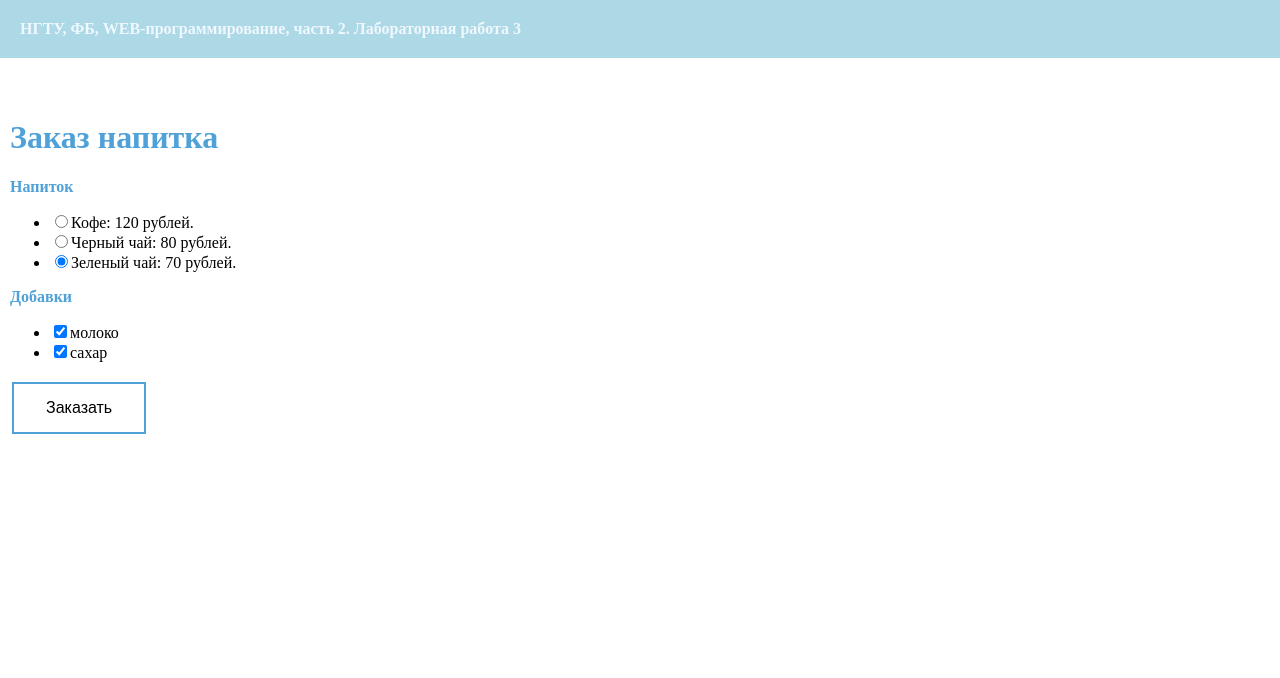
After one commit to tooliebby/web-programming-labs-2, a Flask app: page /lab3/order in a window 1280 px wide. The commit adds this page. Shown: the top 678 px of the page. Run offline with Flask 3, Linux system fonts and the light colour scheme.

Commit message:
Заказ напитка

```diff
--- a/lab3.py
+++ b/lab3.py
@@ -1,12 +1,12 @@
 from flask import Blueprint, render_template, request
 lab3 = Blueprint('lab3', __name__)
 
-
+#Роут "Лабораторная работа№3"
 @lab3.route('/lab3/')
 def lab():
     return render_template('lab3.html')
 
-
+#Роут "Формы"
 @lab3.route('/lab3/form1')
 def form1():
     errors = {}
@@ -18,3 +18,36 @@ def form1():
         errors['age'] = 'Заполните поле!'
     sex = request.args.get('sex')
     return render_template('form1.html', user=user, age=age, sex=sex, errors=errors)
+
+
+#Роут "Заказ напитка"
+@lab3.route('/lab3/order')
+def order():
+    return render_template('order.html')
+
+
+#Роут "Оплата"
+@lab3.route('/lab3/pay')
+def pay():
+    price = 0
+    drink = request.args.get('drink')
+    #Пусть кофе стоит 120 рублей, черный чай - 80 рублей, зеленый чай - 70 рублей.
+    if drink == 'coffe':
+        price = 120
+    elif drink == 'black-tea':
+        price = 80
+    else:
+        price = 70
+
+    #Добавка молока удоражает напиток на 30 рублей, а сахар на 10.
+    if request.args.get('milk') == 'on':
+        price += 30
+    if request.args.get('sugar') == 'on':
+        price += 10
+    return render_template('pay.html', price=price)
+
+
+#Роут "Согласие"
+@lab3.route('/lab3/success')
+def success():
+    return render_template('success.html')
--- a/static/main.css
+++ b/static/main.css
@@ -32,3 +32,21 @@ footer{
     color: rgb(198, 11, 11);
     font-weight: bold;
 }
+
+.naming_order{
+    color: rgb(79, 161, 216);
+    font-weight: bold;
+}
+
+.button_order {
+    background-color: white;
+    color: black;
+    border: 2px solid rgb(79, 161, 216);
+    padding: 15px 32px;
+    text-align: center;
+    text-decoration: none;
+    display: inline-block;
+    font-size: 16px;
+    margin: 4px 2px;
+    cursor: pointer;
+}
--- a/templates/lab3.html
+++ b/templates/lab3.html
@@ -9,5 +9,8 @@
         <li>
             <a href="/lab3/form1">Форма</a>
         </li>
+        <li>
+            <a href="/lab3/order">Заказ напитка</a>
+        </li>
     </ol>
 {% endblock %}
--- /dev/null
+++ b/templates/order.html
@@ -0,0 +1,45 @@
+{% extends "base.html" %}
+
+{% block lab %} Лабораторная работа 3 {% endblock %}
+
+{% block main %}
+    <h1 class="naming_order">Заказ напитка</h1>
+    <form action="/lab3/pay">
+        <div class="naming_order">Напиток</div>
+        <ul>
+            <li>
+                <label>
+                    <input type="radio" value="coffe" name="drink" checked>Кофе: 120 рублей.
+                </label>
+            </li>
+            <li>
+                <label>
+                    <input type="radio" value="black-tea" name="drink" checked>Черный чай: 80 рублей.
+                </label>
+            </li>
+            <li>
+                <label>
+                    <input type="radio" value="green-tea" name="drink" checked>Зеленый чай: 70 рублей.
+                </label>
+             </li>
+         </ul>
+
+        <div class="naming_order">Добавки</div>
+        <ul>
+            <li>
+                <label>
+                    <input type="checkbox" name="milk" checked>молоко
+                </label>
+            </li>
+            <li>
+                <label>
+                    <input type="checkbox" name="sugar" checked>сахар
+                </label>
+            </li>
+         </ul>
+
+        <div>
+            <button type="submit" class="button_order">Заказать</button>
+        </div>
+    </form>
+{% endblock %}
```
Also changed, not shown: templates/pay.html (added, +34 -0 lines), templates/success.html (added, +9 -0 lines).
